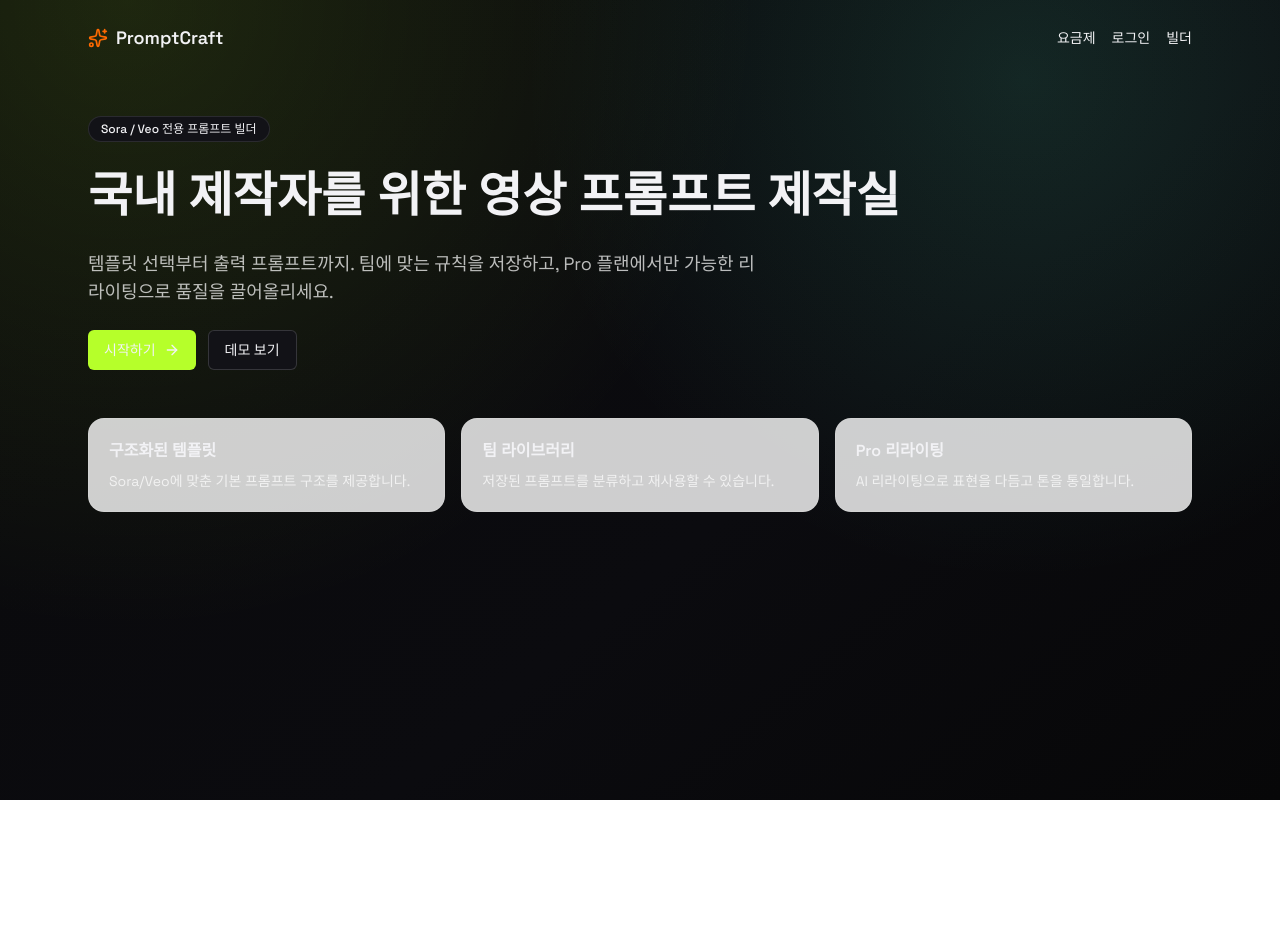
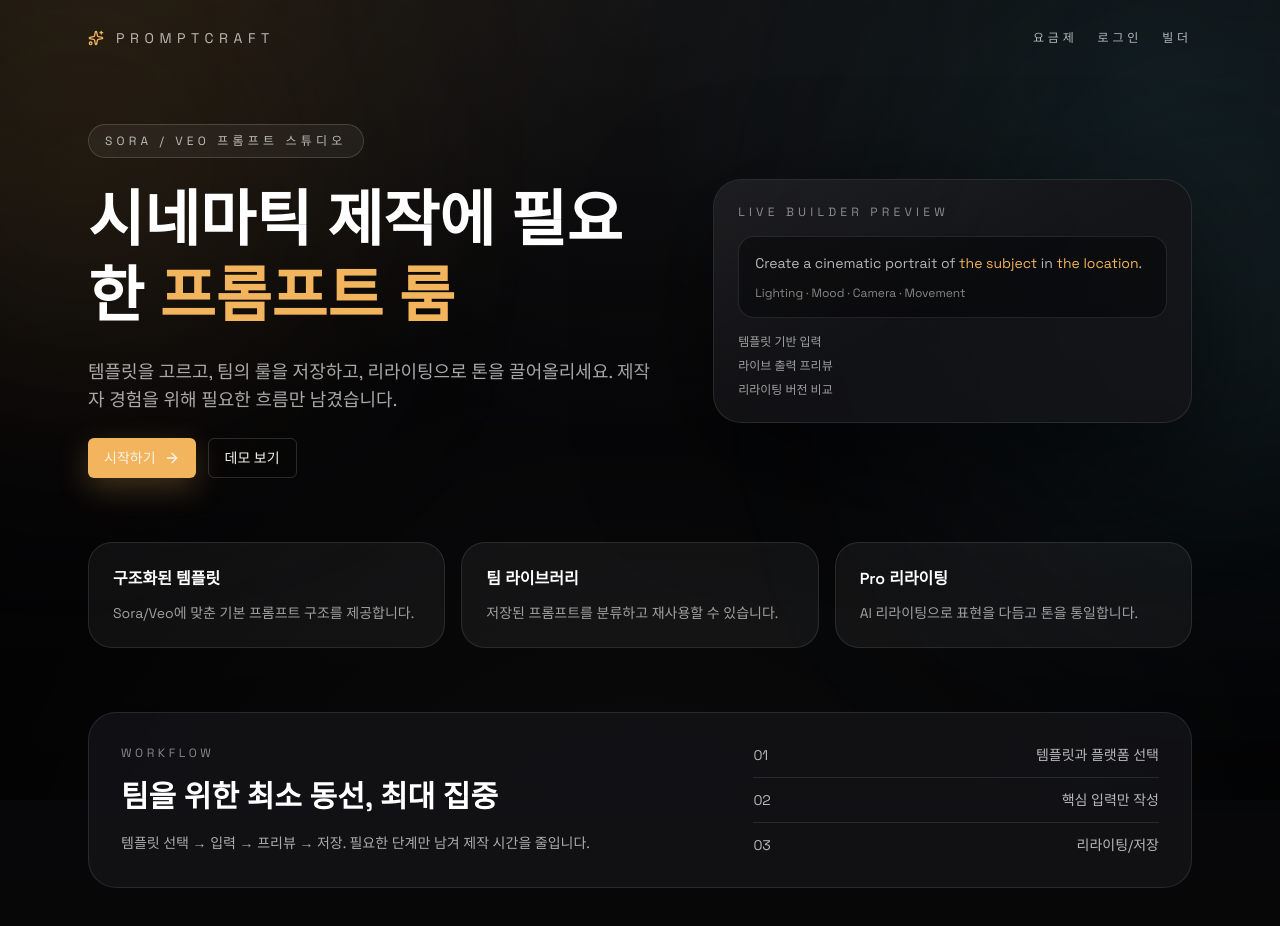
Before and after one commit to bizpect/promptcraft, a Next.js app: page / in a window 1280 px wide. Shown: the top 926 px of the page. Before the commit the page ends 800 px from the top, so only its background shows below. Built offline with nearby package versions, Linux system fonts and the light colour scheme; no server answers.

Commit message:
feat: cinematic minimal redesign

```diff
--- a/src/app/app/layout.tsx
+++ b/src/app/app/layout.tsx
@@ -18,47 +18,64 @@ export default async function AppLayout({
 
   return (
     <div className="app-shell">
-      <header className="border-b border-white/10 bg-black/70 backdrop-blur">
-        <div className="mx-auto flex w-full max-w-6xl items-center justify-between px-6 py-4">
-          <Link href="/" className="text-xs font-semibold uppercase tracking-[0.3em]">
+      <header className="border-b border-white/10 bg-black/60 backdrop-blur">
+        <div className="mx-auto flex w-full max-w-6xl flex-wrap items-center justify-between gap-4 px-6 py-5">
+          <div className="flex items-center gap-4">
+            <Link
+              href="/"
+              className="text-xs uppercase tracking-[0.35em] text-white/70 font-[var(--font-playfair)]"
+            >
               PromptCraft
             </Link>
+            <span className="hidden text-[11px] uppercase tracking-[0.35em] text-white/40 md:inline">
+              Workspace
+            </span>
+          </div>
+          <nav className="hidden items-center gap-6 text-xs uppercase tracking-[0.32em] text-white/60 md:flex">
+            <Link href="/app/builder" className="transition hover:text-white">
+              빌더
+            </Link>
+            <Link href="/app/library" className="transition hover:text-white">
+              라이브러리
+            </Link>
+            <Link href="/app/billing" className="transition hover:text-white">
+              결제/플랜
+            </Link>
+            <Link href="/app/profile" className="transition hover:text-white">
+              프로필
+            </Link>
+          </nav>
           <UserMenu email={userLabel} />
         </div>
       </header>
-      <div className="mx-auto grid w-full max-w-6xl gap-8 px-6 py-10 md:grid-cols-[220px_1fr]">
-        <aside className="rounded-2xl border border-white/10 bg-[var(--surface)] p-4">
-          <p className="text-[11px] uppercase tracking-[0.32em] text-white/50">
-            Workspace
-          </p>
-          <nav className="mt-4 flex flex-col gap-2 text-sm">
+      <div className="mx-auto flex w-full max-w-6xl flex-col gap-6 px-6 py-10">
+        <nav className="flex flex-wrap items-center gap-2 text-xs uppercase tracking-[0.3em] text-white/60 md:hidden">
           <Link
             href="/app/builder"
-              className="rounded-lg border border-white/10 px-3 py-2 text-white/70 transition hover:border-[var(--accent)]/60 hover:text-[var(--accent)]"
+            className="rounded-full border border-white/10 px-3 py-2 transition hover:border-white/30 hover:text-white"
           >
             빌더
           </Link>
           <Link
             href="/app/library"
-              className="rounded-lg border border-white/10 px-3 py-2 text-white/70 transition hover:border-[var(--accent)]/60 hover:text-[var(--accent)]"
+            className="rounded-full border border-white/10 px-3 py-2 transition hover:border-white/30 hover:text-white"
           >
             라이브러리
           </Link>
           <Link
             href="/app/billing"
-              className="rounded-lg border border-white/10 px-3 py-2 text-white/70 transition hover:border-[var(--accent)]/60 hover:text-[var(--accent)]"
+            className="rounded-full border border-white/10 px-3 py-2 transition hover:border-white/30 hover:text-white"
           >
             결제/플랜
           </Link>
           <Link
             href="/app/profile"
-              className="rounded-lg border border-white/10 px-3 py-2 text-white/70 transition hover:border-[var(--accent)]/60 hover:text-[var(--accent)]"
+            className="rounded-full border border-white/10 px-3 py-2 transition hover:border-white/30 hover:text-white"
           >
             프로필
           </Link>
         </nav>
-        </aside>
-        <main className="page rounded-3xl border border-white/10 bg-[var(--surface)]/90 p-6 shadow-[0_0_0_1px_rgba(255,255,255,0.02),0_30px_80px_rgba(0,0,0,0.5)]">
+        <main className="page rounded-[28px] border border-white/10 bg-[var(--surface)]/85 p-6 shadow-[0_0_0_1px_rgba(255,255,255,0.03),0_40px_120px_rgba(0,0,0,0.6)] backdrop-blur">
           {children}
         </main>
       </div>
--- a/src/app/globals.css
+++ b/src/app/globals.css
@@ -1,32 +1,56 @@
 @import "tailwindcss";
 
 :root {
-  --background: #09090b;
-  --foreground: #f2f2f5;
-  --accent: #b6ff2a;
-  --accent-2: #56f2c4;
-  --surface: #121217;
-  --surface-2: #1a1a20;
-  --border: rgba(255, 255, 255, 0.1);
-  --muted: rgba(255, 255, 255, 0.62);
+  --background: #0b0b0d;
+  --foreground: #f6f3ee;
+  --accent: #f2b45c;
+  --accent-2: #7ce4ff;
+  --surface: #151518;
+  --surface-2: #1c1c22;
+  --border: rgba(255, 255, 255, 0.12);
+  --muted: rgba(246, 243, 238, 0.6);
 }
 
 @theme inline {
   --color-background: var(--background);
   --color-foreground: var(--foreground);
   --font-sans: var(--font-space-grotesk);
-  --font-mono: var(--font-plex-mono);
+  --font-serif: var(--font-playfair);
+  --font-mono: ui-monospace, SFMono-Regular, Menlo, Monaco, Consolas,
+    "Liberation Mono", "Courier New", monospace;
 }
 
 body {
   background:
-    radial-gradient(circle at 10% 0%, rgba(182, 255, 42, 0.12), transparent 45%),
-    radial-gradient(circle at 80% 10%, rgba(86, 242, 196, 0.12), transparent 40%),
-    linear-gradient(140deg, #09090b 0%, #0b0b0f 60%, #070708 100%);
+    linear-gradient(180deg, #0b0b0d 0%, #09090c 45%, #070708 100%);
   color: var(--foreground);
   font-family: var(--font-space-grotesk), "Space Grotesk", sans-serif;
   min-height: 100vh;
   position: relative;
+  isolation: isolate;
+}
+
+body::before,
+body::after {
+  content: "";
+  position: fixed;
+  inset: 0;
+  pointer-events: none;
+  z-index: -1;
+}
+
+body::before {
+  background:
+    radial-gradient(900px at 10% -10%, rgba(242, 180, 92, 0.18), transparent 60%),
+    radial-gradient(800px at 90% 10%, rgba(124, 228, 255, 0.12), transparent 65%),
+    radial-gradient(1000px at 50% 120%, rgba(255, 255, 255, 0.08), transparent 70%);
+}
+
+body::after {
+  background:
+    radial-gradient(circle at 50% 0%, rgba(255, 255, 255, 0.08), transparent 45%),
+    linear-gradient(180deg, rgba(0, 0, 0, 0.5), rgba(0, 0, 0, 0.82));
+  opacity: 0.7;
 }
 
 a {
@@ -37,14 +61,12 @@ a {
 .app-shell {
   min-height: 100vh;
   background-image:
-    linear-gradient(rgba(255, 255, 255, 0.04) 1px, transparent 1px),
-    linear-gradient(90deg, rgba(255, 255, 255, 0.04) 1px, transparent 1px);
-  background-size: 80px 80px;
-  background-position: -10px -10px;
+    linear-gradient(120deg, rgba(255, 255, 255, 0.04), transparent 40%),
+    linear-gradient(260deg, rgba(255, 255, 255, 0.02), transparent 45%);
 }
 
 .page > * {
-  animation: fade-up 420ms ease both;
+  animation: fade-up 520ms ease both;
 }
 
 .page > *:nth-child(2) { animation-delay: 60ms; }
@@ -56,11 +78,33 @@ a {
 @keyframes fade-up {
   from {
     opacity: 0;
-    transform: translateY(10px);
+    transform: translateY(14px);
+    filter: blur(6px);
   }
   to {
     opacity: 1;
     transform: translateY(0);
+    filter: blur(0);
+  }
+}
+
+.orb {
+  animation: drift 14s ease-in-out infinite;
+}
+
+.orb--slow {
+  animation-duration: 18s;
+}
+
+@keyframes drift {
+  0% {
+    transform: translate3d(0, 0, 0);
+  }
+  50% {
+    transform: translate3d(18px, -16px, 0);
+  }
+  100% {
+    transform: translate3d(0, 0, 0);
   }
 }
 
@@ -72,9 +116,16 @@ select {
   border-color: var(--border);
 }
 
+input:focus,
+textarea:focus,
+select:focus {
+  outline: 2px solid transparent;
+  box-shadow: 0 0 0 2px rgba(242, 180, 92, 0.35);
+}
+
 input::placeholder,
 textarea::placeholder {
-  color: rgba(255, 255, 255, 0.4);
+  color: rgba(246, 243, 238, 0.4);
 }
 
 .bg-white {
@@ -102,15 +153,15 @@ textarea::placeholder {
 }
 
 .text-black\/90 {
-  color: rgba(255, 255, 255, 0.9) !important;
+  color: rgba(246, 243, 238, 0.9) !important;
 }
 
 .text-black\/80 {
-  color: rgba(255, 255, 255, 0.8) !important;
+  color: rgba(246, 243, 238, 0.8) !important;
 }
 
 .text-black\/70 {
-  color: rgba(255, 255, 255, 0.72) !important;
+  color: rgba(246, 243, 238, 0.72) !important;
 }
 
 .text-black\/60 {
@@ -118,13 +169,13 @@ textarea::placeholder {
 }
 
 .text-black\/50 {
-  color: rgba(255, 255, 255, 0.48) !important;
+  color: rgba(246, 243, 238, 0.48) !important;
 }
 
 .text-black\/40 {
-  color: rgba(255, 255, 255, 0.4) !important;
+  color: rgba(246, 243, 238, 0.4) !important;
 }
 
 .text-black\/30 {
-  color: rgba(255, 255, 255, 0.3) !important;
+  color: rgba(246, 243, 238, 0.3) !important;
 }
--- a/src/app/layout.tsx
+++ b/src/app/layout.tsx
@@ -1,5 +1,5 @@
 import type { Metadata } from "next";
-import { IBM_Plex_Mono, Space_Grotesk } from "next/font/google";
+import { Playfair_Display, Space_Grotesk } from "next/font/google";
 import "./globals.css";
 
 const spaceGrotesk = Space_Grotesk({
@@ -7,10 +7,10 @@ const spaceGrotesk = Space_Grotesk({
   subsets: ["latin"],
 });
 
-const plexMono = IBM_Plex_Mono({
-  variable: "--font-plex-mono",
+const playfairDisplay = Playfair_Display({
+  variable: "--font-playfair",
   subsets: ["latin"],
-  weight: ["400", "500"],
+  weight: ["400", "500", "600"],
 });
 
 export const metadata: Metadata = {
@@ -25,7 +25,7 @@ export default function RootLayout({
 }) {
   return (
     <html lang="ko">
-      <body className={`${spaceGrotesk.variable} ${plexMono.variable} antialiased`}>
+      <body className={`${spaceGrotesk.variable} ${playfairDisplay.variable} antialiased`}>
         {children}
       </body>
     </html>
--- a/src/app/page.tsx
+++ b/src/app/page.tsx
@@ -7,35 +7,44 @@ import { cn } from "@/lib/utils";
 
 export default function HomePage() {
   return (
-    <div className="min-h-screen">
-      <header className="mx-auto flex w-full max-w-6xl items-center justify-between px-6 py-6">
-        <div className="flex items-center gap-2 text-lg font-semibold">
-          <Sparkles className="h-5 w-5 text-orange-500" />
+    <div className="relative min-h-screen overflow-hidden">
+      <div className="pointer-events-none absolute -left-20 top-10 h-72 w-72 rounded-full bg-[var(--accent)]/20 blur-[140px] orb" />
+      <div className="pointer-events-none absolute -right-24 top-40 h-80 w-80 rounded-full bg-[var(--accent-2)]/20 blur-[160px] orb orb--slow" />
+
+      <header className="mx-auto flex w-full max-w-6xl items-center justify-between px-6 py-7">
+        <div className="flex items-center gap-3 text-lg">
+          <Sparkles className="h-4 w-4 text-[var(--accent)]" />
+          <span className="text-sm uppercase tracking-[0.4em] text-white/70 font-[var(--font-playfair)]">
             PromptCraft
+          </span>
         </div>
-        <nav className="flex items-center gap-4 text-sm">
-          <Link href="/pricing" className="hover:text-orange-600">
+        <nav className="flex items-center gap-5 text-xs uppercase tracking-[0.32em] text-white/70">
+          <Link href="/pricing" className="transition hover:text-white">
             요금제
           </Link>
-          <PublicAuthLink className="hover:text-orange-600" />
-          <Link href="/app/builder" className="hover:text-orange-600">
+          <PublicAuthLink className="transition hover:text-white" />
+          <Link href="/app/builder" className="transition hover:text-white">
             빌더
           </Link>
         </nav>
       </header>
 
-      <main className="mx-auto grid w-full max-w-6xl gap-12 px-6 pb-16 pt-10">
-        <section className="grid gap-6">
-          <span className="w-fit rounded-full border border-black/10 bg-white px-3 py-1 text-xs font-medium">
-            Sora / Veo 전용 프롬프트 빌더
+      <main className="page mx-auto grid w-full max-w-6xl gap-16 px-6 pb-20 pt-12">
+        <section className="grid gap-10 lg:grid-cols-[1.1fr_0.9fr] lg:items-center">
+          <div className="grid gap-6">
+            <span className="w-fit rounded-full border border-white/15 bg-white/5 px-4 py-2 text-xs uppercase tracking-[0.35em] text-white/70">
+              Sora / Veo 프롬프트 스튜디오
             </span>
-          <h1 className="text-4xl font-semibold leading-tight md:text-5xl">
-            국내 제작자를 위한 영상 프롬프트 제작실
+            <h1 className="text-4xl font-semibold leading-tight text-white md:text-6xl lg:text-[3.8rem]">
+              <span className="font-[var(--font-playfair)]">
+                시네마틱
+              </span>{" "}
+              제작에 필요한{" "}
+              <span className="text-[var(--accent)]">프롬프트 룸</span>
             </h1>
-          <p className="max-w-2xl text-base text-black/70 md:text-lg">
-            템플릿 선택부터 출력 프롬프트까지. 팀에 맞는 규칙을
-            저장하고, Pro 플랜에서만 가능한 리라이팅으로 품질을
-            끌어올리세요.
+            <p className="max-w-xl text-base text-white/65 md:text-lg">
+              템플릿을 고르고, 팀의 룰을 저장하고, 리라이팅으로 톤을
+              끌어올리세요. 제작자 경험을 위해 필요한 흐름만 남겼습니다.
             </p>
             <div className="flex flex-wrap items-center gap-3">
               <Link href="/pricing" className={buttonVariants({ variant: "default" })}>
@@ -43,10 +52,34 @@ export default function HomePage() {
               </Link>
               <Link
                 href="/app/builder"
-              className={cn(buttonVariants({ variant: "outline" }), "bg-white")}
+                className={cn(buttonVariants({ variant: "outline" }), "bg-transparent")}
               >
                 데모 보기
               </Link>
+            </div>
+          </div>
+          <div className="relative overflow-hidden rounded-[28px] border border-white/10 bg-[var(--surface)]/80 p-6 shadow-[0_40px_120px_rgba(0,0,0,0.6)]">
+            <div className="absolute inset-0 bg-gradient-to-br from-white/5 via-transparent to-transparent" />
+            <div className="relative grid gap-4">
+              <p className="text-xs uppercase tracking-[0.35em] text-white/50">
+                Live Builder Preview
+              </p>
+              <div className="grid gap-3 rounded-2xl border border-white/10 bg-black/40 p-4">
+                <p className="text-sm text-white/70">
+                  Create a cinematic portrait of{" "}
+                  <span className="text-[var(--accent)]">the subject</span> in{" "}
+                  <span className="text-[var(--accent)]">the location</span>.
+                </p>
+                <p className="text-xs text-white/50">
+                  Lighting · Mood · Camera · Movement
+                </p>
+              </div>
+              <div className="grid gap-2 text-xs text-white/60">
+                <span>템플릿 기반 입력</span>
+                <span>라이브 출력 프리뷰</span>
+                <span>리라이팅 버전 비교</span>
+              </div>
+            </div>
           </div>
         </section>
 
@@ -67,12 +100,43 @@ export default function HomePage() {
           ].map((item) => (
             <div
               key={item.title}
-              className="rounded-2xl border border-black/10 bg-white/80 p-5"
+              className="rounded-[24px] border border-white/10 bg-white/5 p-6 backdrop-blur transition duration-300 hover:-translate-y-1 hover:border-white/30"
             >
-              <h3 className="text-base font-semibold">{item.title}</h3>
-              <p className="mt-2 text-sm text-black/70">{item.body}</p>
+              <h3 className="text-base font-semibold text-white">
+                {item.title}
+              </h3>
+              <p className="mt-3 text-sm text-white/60">{item.body}</p>
             </div>
           ))}
+        </section>
+
+        <section className="grid gap-6 rounded-[28px] border border-white/10 bg-[var(--surface)]/80 p-8 md:grid-cols-[1.2fr_0.8fr]">
+          <div className="grid gap-4">
+            <p className="text-xs uppercase tracking-[0.3em] text-white/50">
+              Workflow
+            </p>
+            <h2 className="text-2xl font-semibold text-white md:text-3xl">
+              팀을 위한 최소 동선, 최대 집중
+            </h2>
+            <p className="text-sm text-white/65">
+              템플릿 선택 → 입력 → 프리뷰 → 저장. 필요한 단계만 남겨
+              제작 시간을 줄입니다.
+            </p>
+          </div>
+          <div className="grid gap-3 text-sm text-white/70">
+            <div className="flex items-center justify-between border-b border-white/10 pb-3">
+              <span>01</span>
+              <span>템플릿과 플랫폼 선택</span>
+            </div>
+            <div className="flex items-center justify-between border-b border-white/10 pb-3">
+              <span>02</span>
+              <span>핵심 입력만 작성</span>
+            </div>
+            <div className="flex items-center justify-between">
+              <span>03</span>
+              <span>리라이팅/저장</span>
+            </div>
+          </div>
         </section>
       </main>
     </div>
--- a/src/components/ui/button.tsx
+++ b/src/components/ui/button.tsx
@@ -8,9 +8,11 @@ const buttonVariants = cva(
   {
     variants: {
       variant: {
-        default: "bg-[var(--accent)] text-black hover:bg-[#ffa533]",
-        outline: "border border-white/15 text-white hover:bg-white/5",
-        ghost: "text-white hover:bg-white/5",
+        default:
+          "bg-[var(--accent)] text-[#1b140a] shadow-[0_10px_30px_rgba(242,180,92,0.25)] hover:bg-[#f6c177]",
+        outline:
+          "border border-white/15 text-white/80 hover:border-white/30 hover:bg-white/5 hover:text-white",
+        ghost: "text-white/70 hover:bg-white/5 hover:text-white",
       },
       size: {
         default: "h-10 px-4",
```
Also changed, not shown: src/app/login/page.tsx (+12 -4 lines), src/app/pricing/page.tsx (+33 -18 lines). Lines whose indentation alone changed are shown as unchanged.
